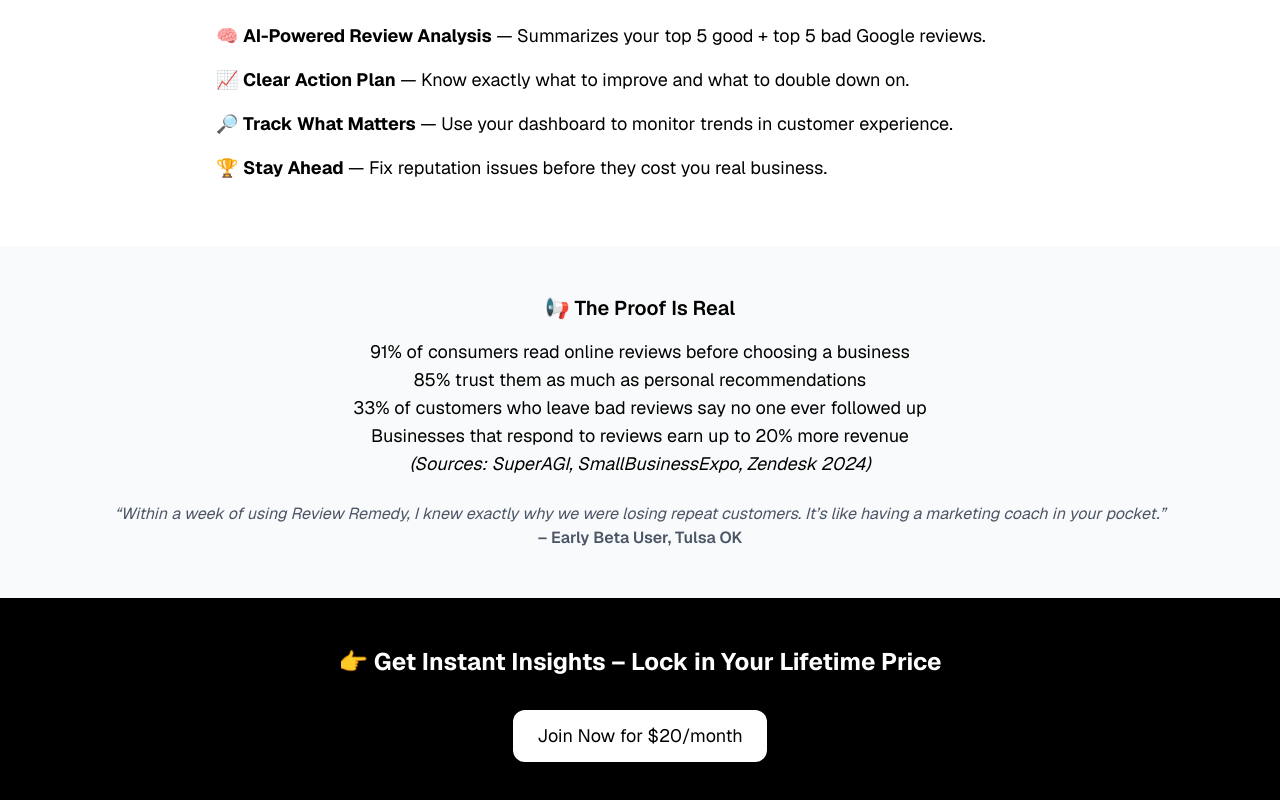
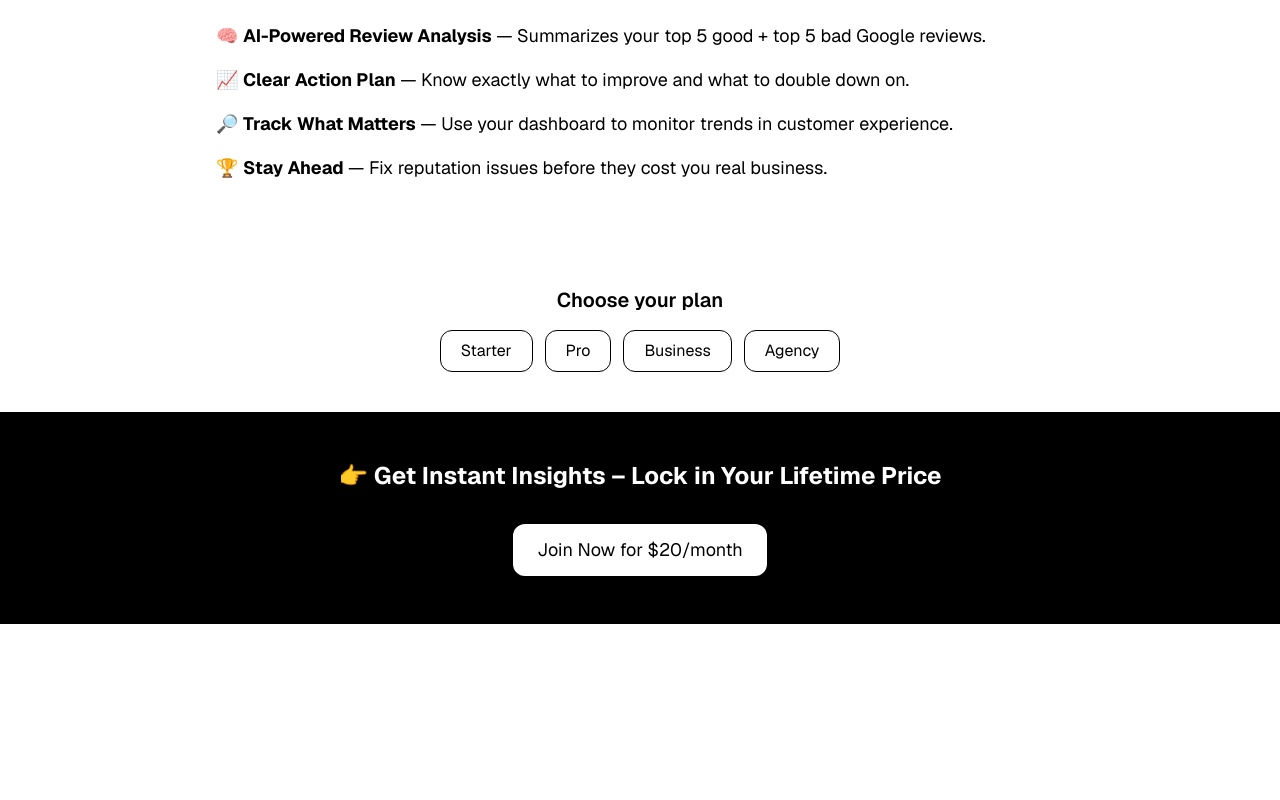
Before and after one commit to Jmymern/review-remedy, a Next.js app: page / in a window 1280 px wide. Shown: the part 734-1534 px from the top of the page. After the commit the page ends 1358 px from the top, so only its background shows below. Built offline with nearby package versions, Linux system fonts and the light colour scheme.

Commit message:
feat: pricing buttons + plan-based Stripe Checkout; add /api/stripe-webhook; normalize dashboard data; add delete-report endpoint; OpenAI summarizer + misc fixes

```diff
--- a/app/api/create-checkout-session/route.ts
+++ b/app/api/create-checkout-session/route.ts
@@ -1,36 +1,49 @@
+// app/api/create-checkout-session/route.ts
+import { NextResponse } from 'next/server';
 import Stripe from 'stripe';
-import { NextResponse } from 'next/server';
+
+export const runtime = 'nodejs';
 
 const stripe = new Stripe(process.env.STRIPE_SECRET_KEY!, {
-  apiVersion: '2022-11-15',
+  apiVersion: '2024-06-20',
 });
 
-export async function POST() {
+// Map your plan names to LIVE Price IDs (matches your Vercel env names)
+const PRICE_BY_PLAN: Record<string, string | undefined> = {
+  starter: process.env.PRICE_ID_STARTER,
+  pro: process.env.PRICE_ID_PRO,
+  business: process.env.PRICE_ID_BUSINESS,
+  agency: process.env.PRICE_ID_AGENCY,
+};
+
+export async function POST(req: Request) {
   try {
+    const body = await req.json().catch(() => ({}));
+    const plan: string = (body?.plan || 'starter').toLowerCase();
+    const userId: string | null = body?.userId ?? null;
+
+    const price = PRICE_BY_PLAN[plan];
+    if (!price) {
+      return NextResponse.json({ error: 'Unknown plan' }, { status: 400 });
+    }
+
     const session = await stripe.checkout.sessions.create({
       mode: 'subscription',
-      payment_method_types: ['card'],
-      line_items: [
-        {
-          price: 'price_1Ro1ZiJ7WQb3yVJzHM3BM7gs', // ✅ $20/month product
-          quantity: 1,
-        },
-      ],
-      success_url: 'https://review-remedy.com/thank-you?session_id={CHECKOUT_SESSION_ID}',
-      cancel_url: 'https://review-remedy.com/pricing',
+      line_items: [{ price, quantity: 1 }],
+      success_url: 'https://review-remedy.com/dashboard?status=success',
+      cancel_url: 'https://review-remedy.com/dashboard?status=cancel',
+      // These two values help your webhook know what the user bought
+      metadata: { plan },
+      client_reference_id: userId || undefined,
+      allow_promotion_codes: true,
+      billing_address_collection: 'auto',
     });
 
-    console.log('✅ Stripe session created:', session);
-
-    if (!session.url) {
-      throw new Error('❌ Stripe session created but no session.url returned');
-    }
-
-    return NextResponse.json({ url: session.url });
-  } catch (error) {
-    console.error('🔥 Stripe Error:', error);
+    return NextResponse.json({ url: session.url }, { status: 200 });
+  } catch (err: any) {
+    console.error('create-checkout-session error:', err?.message || err);
     return NextResponse.json(
-      { error: 'Stripe session creation failed.', details: String(error) },
+      { error: 'Unable to create session' },
       { status: 500 }
     );
   }
--- a/app/page.tsx
+++ b/app/page.tsx
@@ -1,13 +1,11 @@
 'use client';
 
-import { useState, useEffect } from 'react';
+import { useEffect, useState } from 'react';
 import { createClient, type User } from '@supabase/supabase-js';
-import Link from 'next/link';
 
 /**
  * NOTE: This keeps your current client-side Supabase init exactly as-is.
- * Once you're deployed and stable, move these keys into env vars
- * and rotate them (the anon key is safe-ish but should not live in git).
+ * When you have time, move these to env vars and rotate the anon key.
  */
 const supabase = createClient(
   'https://tyqpgfjbjrcqmrisxvln.supabase.co',
@@ -15,59 +13,71 @@ const supabase = createClient(
 );
 
 export default function HomePage() {
-  // ✅ Fix: tell TypeScript this can be a Supabase `User` OR null
   const [user, setUser] = useState<User | null>(null);
-  const [loading, setLoading] = useState(false);
+  const [loadingPlan, setLoadingPlan] =
+    useState<null | 'charter' | 'starter' | 'pro' | 'business' | 'agency'>(null);
 
-  // Safer getUser() usage with async/await
   useEffect(() => {
-    let isMounted = true;
+    let mounted = true;
     (async () => {
       const { data, error } = await supabase.auth.getUser();
-      if (!isMounted) return;
+      if (!mounted) return;
       setUser(error ? null : (data.user ?? null));
     })();
     return () => {
-      isMounted = false;
+      mounted = false;
     };
   }, []);
 
-  const handleCheckout = async () => {
+  // ---- Start checkout for any plan ----
+  async function startCheckout(plan: 'charter' | 'starter' | 'pro' | 'business' | 'agency') {
     try {
+      // Ask users to log in first (so we can attach userId in metadata/webhook later)
       if (!user) {
         alert('Please log in before purchasing.');
         window.location.href = '/auth';
         return;
       }
 
-      setLoading(true);
-      const res = await fetch('/api/create-checkout-session', { method: 'POST' });
+      setLoadingPlan(plan);
+
+      const res = await fetch('/api/create-checkout-session', {
+        method: 'POST',
+        headers: { 'Content-Type': 'application/json' },
+        // include userId so it shows up as client_reference_id in Stripe
+        body: JSON.stringify({ plan, userId: user.id }),
+      });
+
       const data = await res.json();
-
       if (data?.url) {
         window.location.href = data.url;
       } else {
-        alert('Something went wrong. No checkout URL returned.');
+        alert('Could not start checkout.');
       }
     } catch (err) {
       console.error('Checkout error:', err);
       alert('Something went wrong. Try again.');
     } finally {
-      setLoading(false);
+      setLoadingPlan(null);
     }
-  };
+  }
+
+  const busy = (p: string) => loadingPlan === p;
 
   return (
     <main className="min-h-screen bg-white text-black font-sans">
+      {/* Hero */}
       <section className="flex flex-col items-center justify-center text-center py-20 px-6">
         <h1 className="text-4xl sm:text-5xl font-bold mb-4">
           “Your Reviews Are Talking — Are You Listening?”
         </h1>
         <p className="text-lg max-w-2xl">
-          AI reads your Google Reviews, finds patterns in praise and complaints, and gives you a clear plan to grow faster and fix what’s costing you customers.
+          AI reads your Google Reviews, finds patterns in praise and complaints, and gives you
+          a clear plan to grow faster and fix what’s costing you customers.
         </p>
       </section>
 
+      {/* Beta / Charter CTA */}
       <section className="bg-gray-100 py-12 px-6 text-center">
         <h2 className="text-2xl font-semibold mb-4">🎉 Limited Beta Launch Offer</h2>
         <ul className="text-lg space-y-2 mb-6">
@@ -76,15 +86,17 @@ export default function HomePage() {
           <li>💳 Includes AI Review Analyzer + Dashboard access</li>
           <li>🔒 No contracts. Cancel anytime.</li>
         </ul>
+
         <button
-          onClick={handleCheckout}
+          onClick={() => startCheckout('charter')}
           className="bg-black text-white px-6 py-3 rounded-xl text-lg hover:bg-gray-800 transition"
-          disabled={loading}
+          disabled={busy('charter')}
         >
-          {loading ? 'Loading...' : '👉 Join the Beta – Lock in $20/month'}
+          {busy('charter') ? 'Loading…' : '👉 Join the Beta – Lock in $20/month'}
         </button>
       </section>
 
+      {/* Why section */}
       <section className="py-16 px-6 max-w-4xl mx-auto text-left">
         <h3 className="text-2xl font-semibold mb-6 text-center">📊 Why Review Remedy?</h3>
         <ul className="space-y-4 text-lg">
@@ -95,29 +107,57 @@ export default function HomePage() {
         </ul>
       </section>
 
-      <section className="bg-gray-50 py-12 px-6 text-center">
-        <h4 className="text-xl font-semibold mb-4">📢 The Proof Is Real</h4>
-        <p className="max-w-2xl mx-auto text-lg mb-6">
-          91% of consumers read online reviews before choosing a business<br />
-          85% trust them as much as personal recommendations<br />
-          33% of customers who leave bad reviews say no one ever followed up<br />
-          Businesses that respond to reviews earn up to 20% more revenue<br />
-          <em>(Sources: SuperAGI, SmallBusinessExpo, Zendesk 2024)</em>
-        </p>
-        <blockquote className="text-gray-600 italic">
-          “Within a week of using Review Remedy, I knew exactly why we were losing repeat customers. It’s like having a marketing coach in your pocket.”<br />
-          <span className="not-italic font-semibold">– Early Beta User, Tulsa OK</span>
-        </blockquote>
+      {/* Plan buttons */}
+      <section className="py-10 px-6 text-center">
+        <h4 className="text-xl font-semibold mb-4">Choose your plan</h4>
+        <div className="flex flex-wrap items-center justify-center gap-3">
+          <button
+            onClick={() => startCheckout('starter')}
+            className="border rounded-xl px-5 py-2 hover:bg-gray-50"
+            disabled={busy('starter')}
+            aria-label="Choose Starter plan"
+          >
+            {busy('starter') ? 'Starting…' : 'Starter'}
+          </button>
+
+          <button
+            onClick={() => startCheckout('pro')}
+            className="border rounded-xl px-5 py-2 hover:bg-gray-50"
+            disabled={busy('pro')}
+            aria-label="Choose Pro plan"
+          >
+            {busy('pro') ? 'Starting…' : 'Pro'}
+          </button>
+
+          <button
+            onClick={() => startCheckout('business')}
+            className="border rounded-xl px-5 py-2 hover:bg-gray-50"
+            disabled={busy('business')}
+            aria-label="Choose Business plan"
+          >
+            {busy('business') ? 'Starting…' : 'Business'}
+          </button>
+
+          <button
+            onClick={() => startCheckout('agency')}
+            className="border rounded-xl px-5 py-2 hover:bg-gray-50"
+            disabled={busy('agency')}
+            aria-label="Choose Agency plan"
+          >
+            {busy('agency') ? 'Starting…' : 'Agency'}
+          </button>
+        </div>
       </section>
 
+      {/* Bottom CTA */}
       <section className="bg-black text-white py-12 px-6 text-center">
         <h2 className="text-2xl font-bold mb-4">👉 Get Instant Insights – Lock in Your Lifetime Price</h2>
         <button
-          onClick={handleCheckout}
+          onClick={() => startCheckout('charter')}
           className="mt-4 bg-white text-black px-6 py-3 rounded-xl text-lg hover:bg-gray-200 transition"
-          disabled={loading}
+          disabled={busy('charter')}
         >
-          {loading ? 'Redirecting...' : 'Join Now for $20/month'}
+          {busy('charter') ? 'Redirecting…' : 'Join Now for $20/month'}
         </button>
       </section>
     </main>
--- a/app/thank-you/page.tsx
+++ b/app/thank-you/page.tsx
@@ -1,13 +1,11 @@
-'use client'
-
-export default function ThankYouPage() {
+export default function ThankYou() {
   return (
-    <main style={{ padding: '2rem' }}>
-      <h1>🎉 Thank You for Subscribing!</h1>
-      <p>Your plan is now active. You can now generate reports directly from your dashboard.</p>
-      <a href="/dashboard" style={{ color: 'blue', textDecoration: 'underline' }}>
-        → Go to Dashboard
-      </a>
+    <main className="min-h-screen flex items-center justify-center p-8">
+      <div className="max-w-xl text-center space-y-4">
+        <h1 className="text-3xl font-bold">Thanks for joining Review Remedy!</h1>
+        <p>We’ve activated your account. You can start running reports now.</p>
+        <a className="underline" href="/dashboard">Go to Dashboard →</a>
+      </div>
     </main>
   );
 }
```
Also changed, not shown: app/api/stripe/webhook/route.ts (added, +106 -0 lines).
